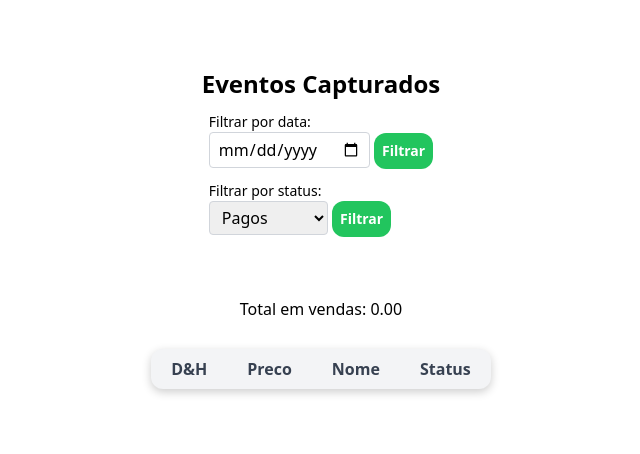
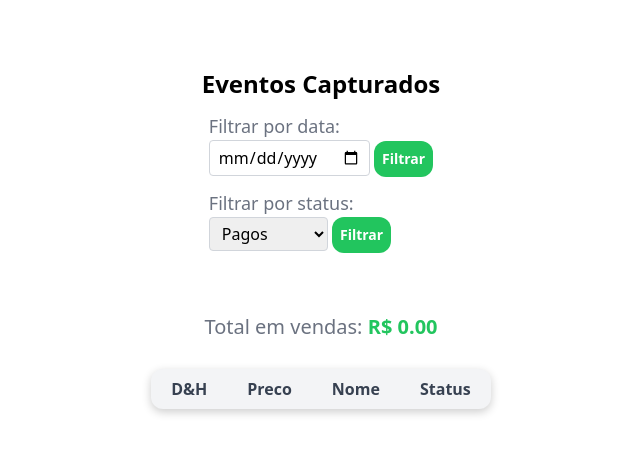
Before and after one commit to shdwmere/flask-pywebhook, a Flask app: page /logs in a window 1280 px wide. Shown: the top 454 px of the page, without its empty margins (319-959 px from the left). Run offline with Flask 2, Linux system fonts and the light colour scheme; lists and menus that the app fills with data are empty; some libraries are stand-ins or nearby versions.

Commit message:
finished

```diff
--- a/templates/logs.html
+++ b/templates/logs.html
@@ -13,13 +13,13 @@
 
         <div class="flex flex-col gap-3 pb-8">
             <form method="GET" action="{{ url_for('filtro_data') }}">
-                <label for="data_filtrada" class="block text-sm text-black text-lg">Filtrar por data:</label>
+                <label for="data_filtrada" class="block text-gray-500 text-black text-lg">Filtrar por data:</label>
                 <input type="date" id="data_filtrada" name="data_filtrada" class="px-2 py-1 border border-gray-300 rounded">
                 <button type="submit" class="btn btn-primary p-2 rounded-xl bg-green-500 hover:bg-green-700 text-white font-semibold text-sm">Filtrar</button>
             </form>
 
             <form method="GET" action="{{ url_for('filtro_status') }}">
-                <label for="status_filtrado" class="block text-sm text-black text-lg">Filtrar por status:</label>
+                <label for="status_filtrado" class="block text-gray-500 text-black text-lg">Filtrar por status:</label>
                 <select id="status_filtrado" name="status_filtrado" class="px-2 py-1 border border-gray-300 rounded">
                     <option value="paid">Pagos</option>
                     <option value="waiting_payment">Pendentes</option>
@@ -30,7 +30,7 @@
         </div>
 
        <div class="my-7">
-            <h3>Total em vendas: {{ total_vendas }}</h3>
+            <h3 class="text-gray-500 text-xl">Total em vendas: <span class="text-green-500 font-semibold">R$ {{ total_vendas }}</span> </h3>
        </div>
 
 
```
